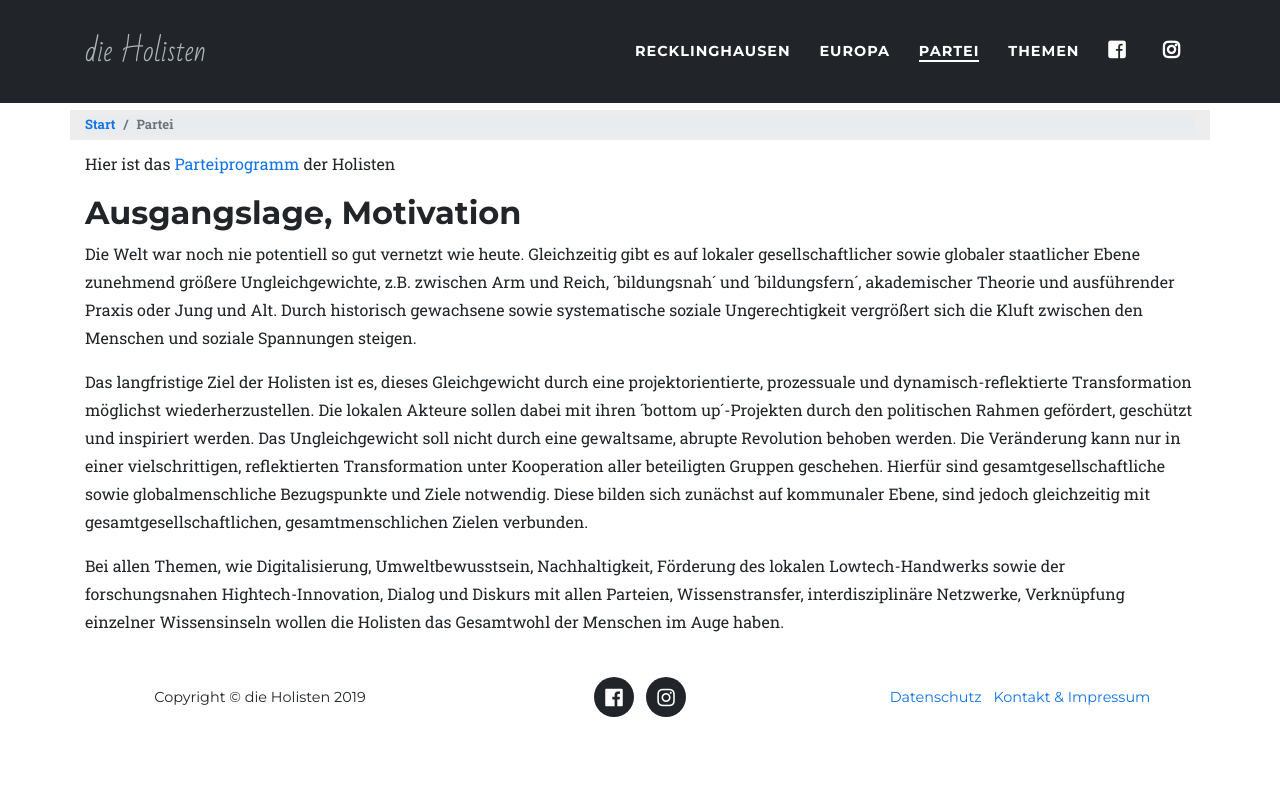
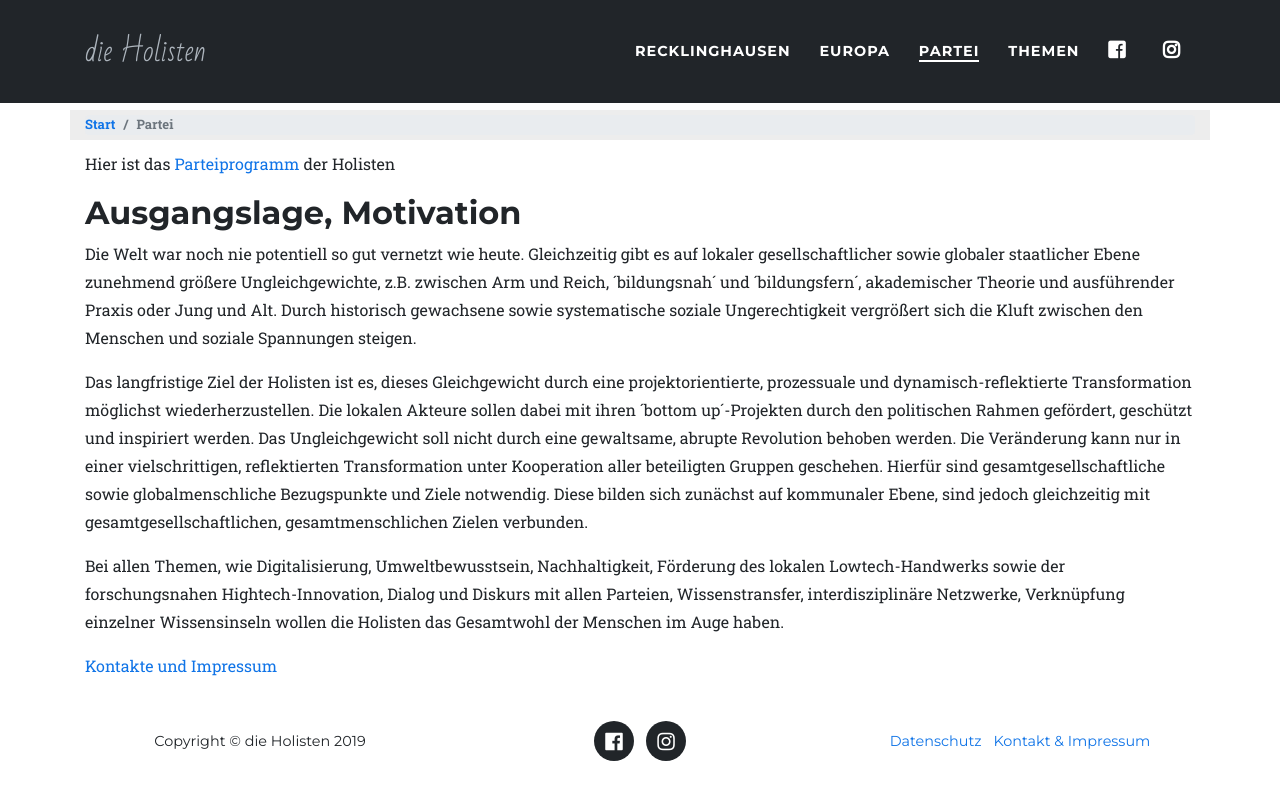
Before and after one commit to holisten/holisten.github.io, a Jekyll site: the page built from partei/partei.md, in a window 1280 px wide. Shown: the top 800 px of the page. Built offline with Jekyll 4.4.1, drawn with Linux system fonts in a browser that asks for light colours; some web fonts are replaced; comment, search, counter and statistics services are not loaded.

Commit message:
Update from Forestry.io Mark Kuller updated partei/partei.md

```diff
--- a/partei/partei.md
+++ b/partei/partei.md
@@ -1,11 +1,16 @@
 ---
 title: Partei
 description: die Holisten Partei. Infos und mehr.
-tags: [keyword1, keyword2, keyword3]
+tags:
+- keyword1
+- keyword2
+- keyword3
 layout: posts
-permalink: /partei/
+permalink: "/partei/"
+
 ---
 Hier ist das [Parteiprogramm](/partei/programm/) der Holisten
+
 ## Ausgangslage, Motivation
 
 Die Welt war noch nie potentiell so gut vernetzt wie heute. Gleichzeitig gibt es
@@ -31,3 +36,5 @@ Förderung des lokalen Lowtech-Handwerks sowie der forschungsnahen
 Hightech-Innovation, Dialog und Diskurs mit allen Parteien, Wissenstransfer,
 interdisziplinäre Netzwerke, Verknüpfung einzelner Wissensinseln wollen die
 Holisten das Gesamtwohl der Menschen im Auge haben.
+
+[Kontakte und Impressum](http://holisten.de/site/impressum/)
```
